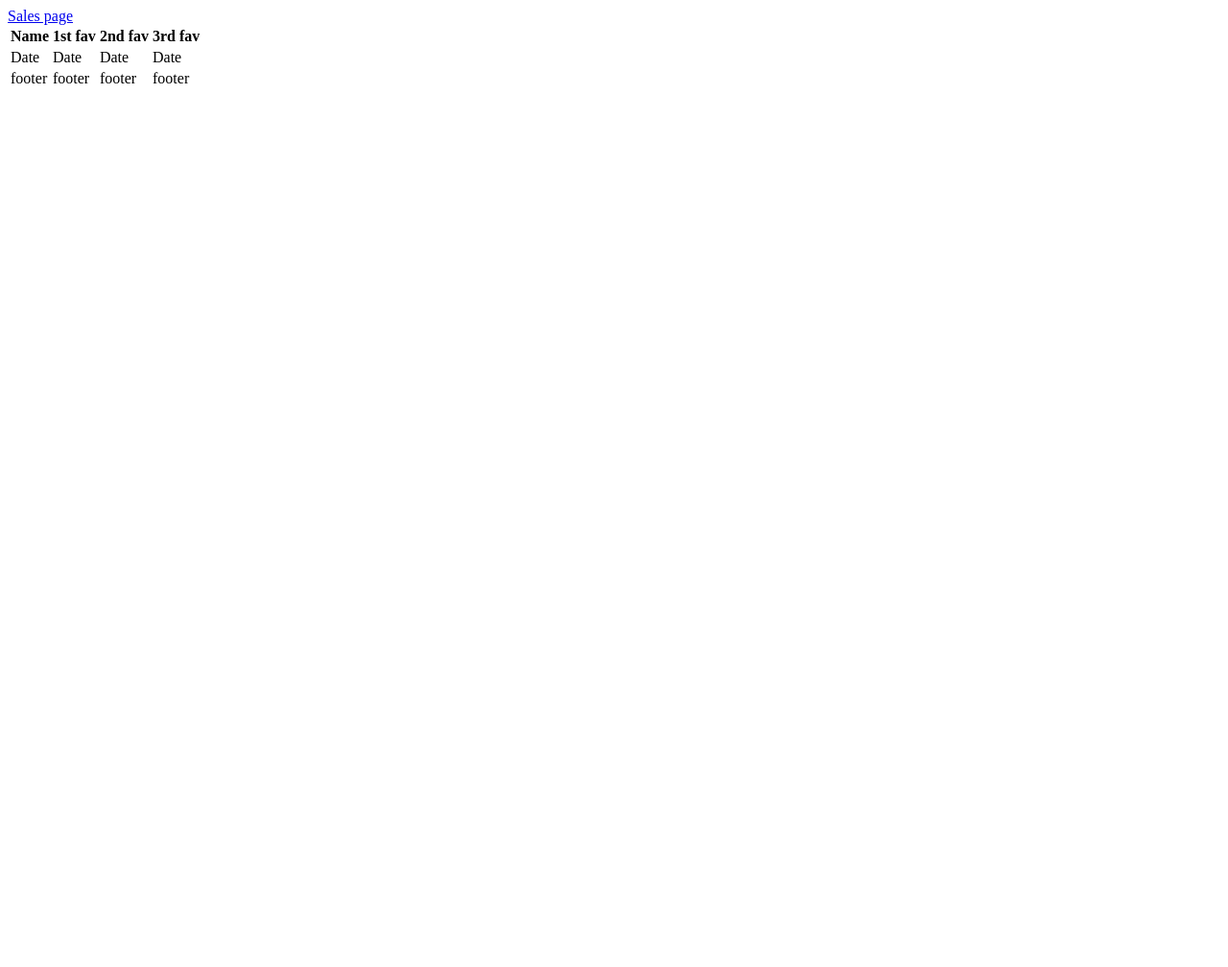
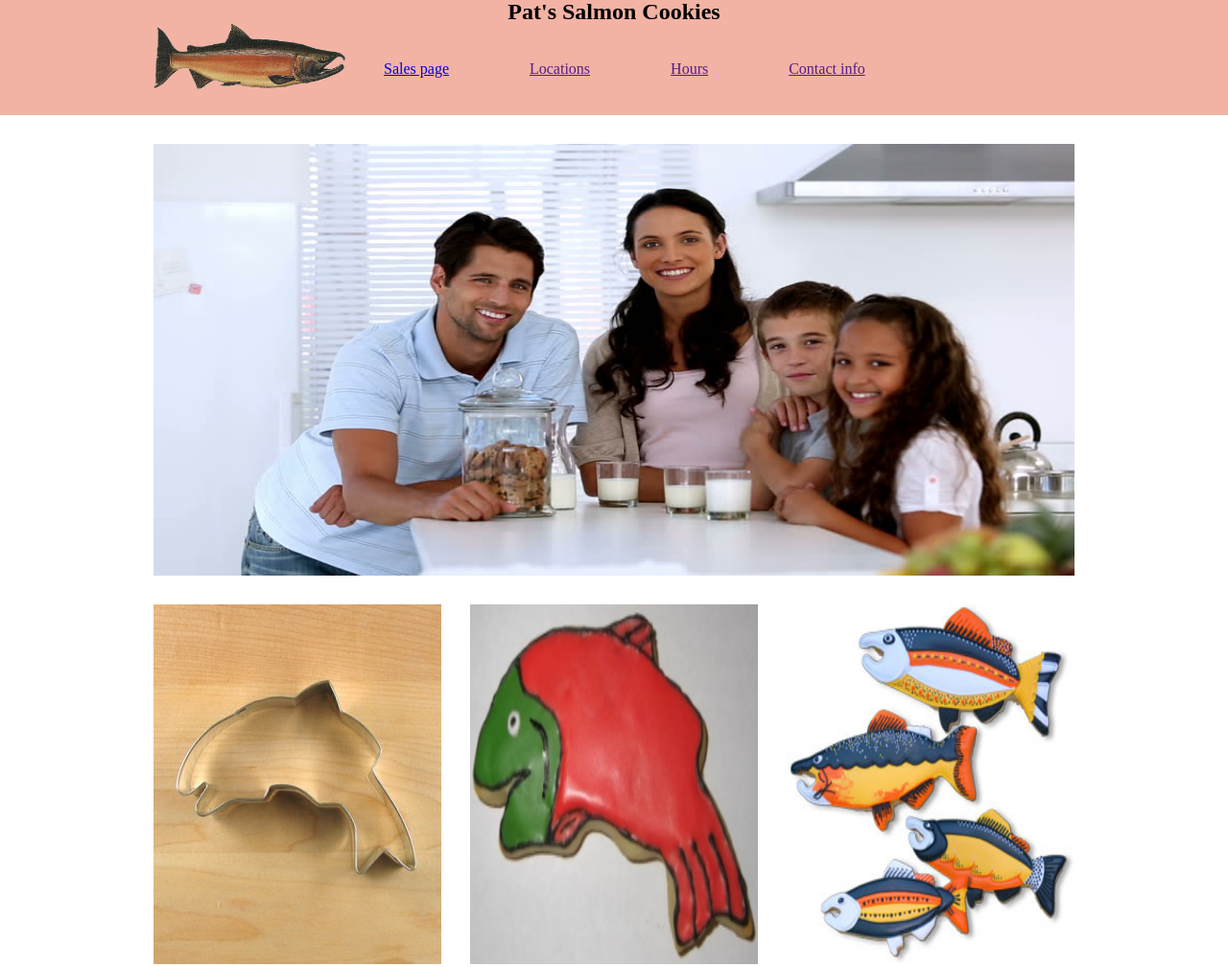
Before and after one commit to Ricardo2450/cookie-stand, a plain HTML site: page index.html in a window 1280 px wide. Shown: the top 1008 px of the page at 96% size. Before the commit the page ends 800 px from the top, so only its background shows below. Drawn offline with Linux system fonts and the light colour scheme.

Commit message:
added lab 8

```diff
--- a/css/style.css
+++ b/css/style.css
@@ -22,3 +22,121 @@ font-weight: bold;
 tfoot{
   background-color:  rgba(112, 159, 165, .1);
 }
+
+
+header{
+  background-color:#f2b3a4;
+}
+
+header h1{
+  font-weight: bold;
+  font-size: x-large;
+  text-align: center;
+}
+
+header nav{
+  width: 960px;
+  margin: auto;
+  display: flex;
+  flex-wrap: wrap;
+  justify-content: flex-start;
+  flex-direction: row;
+}
+
+header nav ul li{
+  display: inline-block;
+  flex-direction: row;
+  justify-content: space-between;
+  margin: 40px;
+}
+
+nav img{
+  width: 200px;
+  height: 70px;
+}
+
+/* ul li{
+  margin-left: 50px;
+  padding: 10px;
+}
+
+ul{
+  margin-top: 1rem;
+}
+
+li{
+  margin-top: 100px;
+  top: -40px;
+} */
+
+main{
+  /* background-color:orange; */
+  width: 960px;
+  margin: 30px auto 0;
+  display: flex;
+  flex-wrap: wrap;
+  justify-content: space-between;
+  align-items: flex-start;
+}
+
+main img{
+  margin-bottom: 30px;
+}
+
+main article{
+  width: 450px;
+}
+
+
+main article section{
+  overflow: auto;
+  height: 370px;
+}
+
+main div{
+  height: 60px;
+}
+
+footer{
+  text-align: center;
+  width: auto;
+  height: 50px;
+}
+footer img{
+  background-color:#8aa192 ;
+  width:960px;
+  display:inline-block;
+  height: 50px;
+}
+
+/* footer{
+
+  width: 960px;
+  margin: auto;
+  display: ;
+  justify-content: flex-start;
+  flex-direction: row;
+
+
+
+  background: #8aa192 ;
+  height: 50px;
+  width: auto;
+}
+
+footer img{
+  width: auto;
+  height: 50px;
+  float: inline-start;
+  display: inline-block;
+} */
+
+/* section div{
+  background-color: aqua;
+} */
+
+article div p{
+  background-color: #bfb4ae;
+  color:black ;
+  width: 90px;
+}
--- a/index.html
+++ b/index.html
@@ -4,35 +4,56 @@
   <meta charset="UTF-8">
   <meta http-equiv="X-UA-Compatible" content="IE=edge">
   <meta name="viewport" content="width=device-width, initial-scale=1.0">
-  <title>Document</title>
+  <title>Pat's salmon Cookies</title>
+  <link rel="stylesheet" href="css/reset.css">
+  <link rel="stylesheet" href="css/style.css">
 </head>
 <body>
-  <a href="sales.html">Sales page</a>
-  <table>
-    <tbody>
-    <thead>
-      <tr>
-        <th>Name</th>
-        <th>1st fav</th>
-        <th>2nd fav</th>
-        <th>3rd fav</th>
-      </tr>
-    </thead>
-    <tr>
-      <td>Date</td>
-      <td>Date</td>
-      <td>Date</td>
-      <td>Date</td>
-    </tr>
-    </tbody>
-    <tfoot>
-      <tr>
-        <td>footer</td>
-        <td>footer</td>
-        <td>footer</td>
-        <td>footer</td>
-      </tr>
-    </tfoot>
-  </table>
+  <header>
+    <h1>Pat's Salmon Cookies</h1>
+    <nav>
+      <img src="img/salmon.png"  alt="Salmon">
+      <ul>
+          <li><a href="sales.html">Sales page</a></li>
+          <li><a href="">Locations</a></li>
+          <li><a href="">Hours</a></li>
+          <li><a href="">Contact info</a></li>
+        </ul>
+    </nav>
+  </header>
+  <main>
+    <img src="img/family.jpeg" width="960" height="450"  alt="family">
+    <img src="img/cutter.jpeg" width="300" height="375" alt="cookie cutter">
+    <img src="img/frosted-cookie.jpeg" width="300" height="375"  alt="Salmon frosted cookie">
+    <img src="img/fish.jpeg" width="300" height="375" alt="Four fish">
+    <img src="img/shirt.jpeg" width="480" height="400" alt="Salmon t-shirt">
+    <article>
+      <h3>Featured Section</h3>
+      <section>
+        <p>Hey guys and thanks for stopping by our page! Here at Pat's Salmon Cookies we have everything you need to satisfy you'r sweet tooth. Everything from fresh baked cookies, baking supplies, and our Salmon Cookie merch!!!! We even offer baking class Saturdays evenings. So bring the whole family and have a fun evening at Pat's Salmon Cookie's!
+        </p>
+        <p>
+          We are open 7 days a week from 8:00am until 9:00pm. Come check us out. We can't wait to see you! Address is p sherman 42 wallaby way, Seattle, WA.
+        </p>
+
+        <p>
+          "At vero eos et accusamus et iusto odio dignissimos ducimus qui blanditiis praesentium voluptatum deleniti atque corrupti quos dolores et quas molestias excepturi sint occaecati cupiditate non provident, similique sunt in culpa qui officia deserunt mollitia animi, id est laborum et dolorum fuga. Et harum quidem rerum facilis est et expedita distinctio. Nam libero tempore, cum soluta nobis est eligendi optio cumque nihil impedit quo minus id quod maxime placeat facere possimus, omnis voluptas assumenda est, omnis dolor repellendus. Temporibus autem quibusdam et aut officiis debitis aut rerum necessitatibus saepe eveniet ut et voluptates repudiandae sint et molestiae non recusandae. Itaque earum rerum hic tenetur a sapiente delectus, ut aut reiciendis voluptatibus maiores alias consequatur aut perferendis doloribus asperiores repellat."
+        </p>
+        <p>Lorem ipsum, dolor sit amet consectetur adipisicing elit. Ab accusantium nemo deserunt quas nobis, facilis reprehenderit aspernatur modi veritatis fuga eligendi iste et nesciunt tempora voluptatibus quos. Minima, qui voluptatibus!
+        </p>
+
+        <p>
+          "At vero eos et accusamus et iusto odio dignissimos ducimus qui blanditiis praesentium voluptatum deleniti atque corrupti quos dolores et quas molestias excepturi sint occaecati cupiditate non provident, similique sunt in culpa qui officia deserunt mollitia animi, id est laborum et dolorum fuga. Et harum quidem rerum facilis est et expedita distinctio. Nam libero tempore, cum soluta nobis est eligendi optio cumque nihil impedit quo minus id quod maxime placeat facere possimus, omnis voluptas assumenda est, omnis dolor repellendus. Temporibus autem quibusdam et aut officiis debitis aut rerum necessitatibus saepe eveniet ut et voluptates repudiandae sint et molestiae non recusandae. Itaque earum rerum hic tenetur a sapiente delectus, ut aut reiciendis voluptatibus maiores alias consequatur aut perferendis doloribus asperiores repellat."
+        </p>
+
+      </section>
+        <div>
+          <p>Call to action</p>
+        </div>
+    </article>
+</main>
+<footer>
+  <img src="img/chinook.jpeg"  alt="Salmon">
+</footer>
   </body>
 </html>
```
Also changed, not shown: img/chinook.jpeg (added), img/cutter.jpeg (added), img/family.jpeg (added), img/fish.jpeg (added), img/frosted-cookie.jpeg (added), img/salmon.png (added), img/shirt.jpeg (added).
